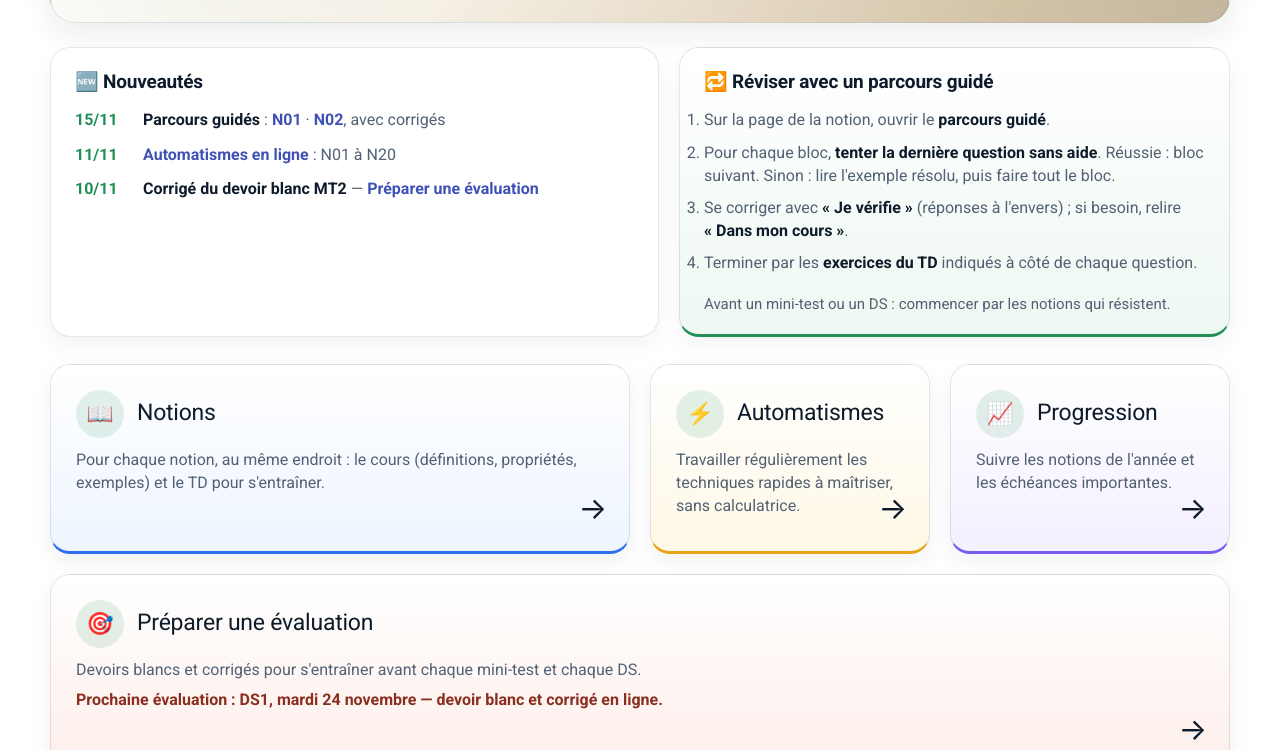
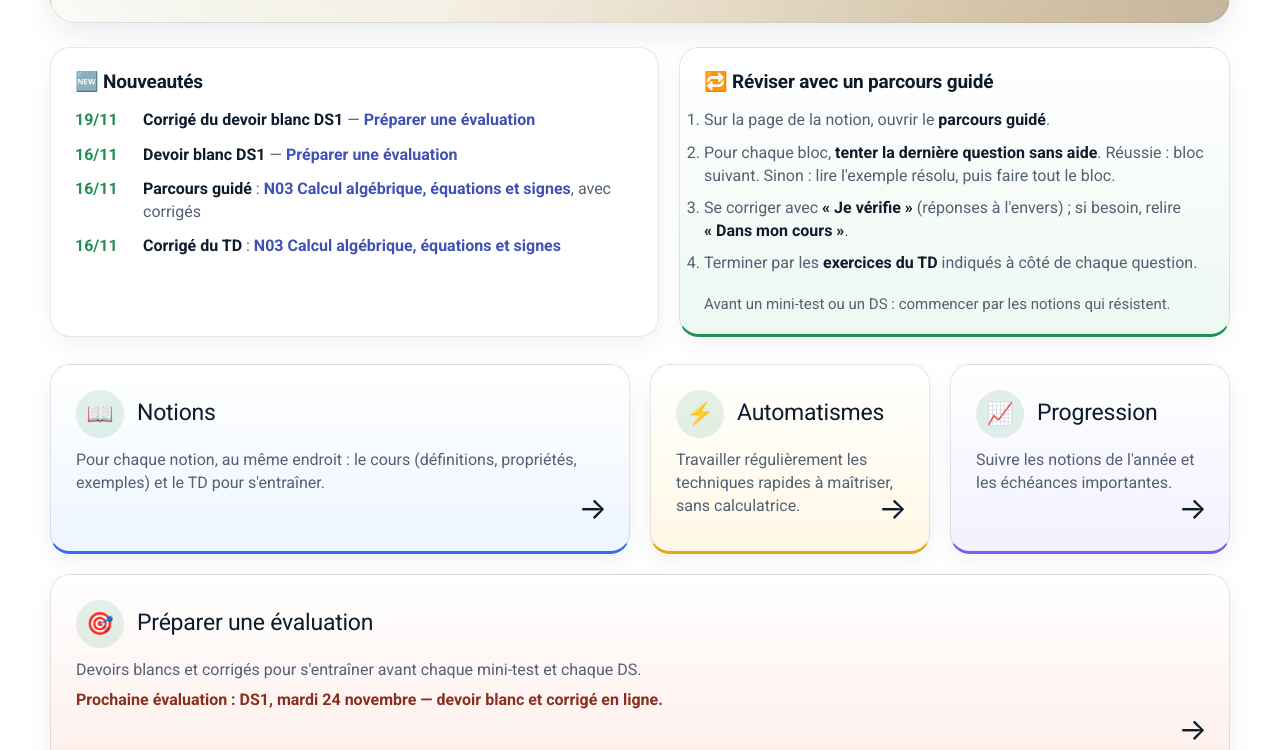
Before and after one commit to vnicolle56610/maths-1stmg, an MkDocs documentation site: the page built from docs/index.md, in a window 1280 px wide and 900 px high, scrolled down 470 px, cut to the strip 150-900 px from the top of the window. Built offline with MkDocs 1.6.1 and Material for MkDocs 9.7.7, drawn with Linux system fonts in a browser that asks for light colours.

Commit message:
Nouveautés : mise à jour de la page d'accueil
Co-Authored-By: Claude Sonnet 5.5 <noreply@anthropic.com>

```diff
--- a/docs/index.md
+++ b/docs/index.md
@@ -34,9 +34,10 @@ hide:
   <div class="maths-news-box">
     <h3>🆕 Nouveautés</h3>
     <ul class="maths-news-list">
-      <li><span class="maths-news-date">15/11</span><span><strong>Parcours guidés</strong> : <a href="notions/N01-rentree-donnees-logique/#parcours-guide">N01</a> · <a href="notions/N02-proportions-pourcentages-evolutions/#parcours-guide">N02</a>, avec corrigés</span></li>
-      <li><span class="maths-news-date">11/11</span><span><strong><a href="automatismes/">Automatismes en ligne</a></strong> : N01 à N20</span></li>
-      <li><span class="maths-news-date">10/11</span><span><strong>Corrigé du devoir blanc MT2</strong> — <a href="preparer-evaluation/">Préparer une évaluation</a></span></li>
+      <li><span class="maths-news-date">19/11</span><span><strong>Corrigé du devoir blanc DS1</strong> — <a href="preparer-evaluation/">Préparer une évaluation</a></span></li>
+      <li><span class="maths-news-date">16/11</span><span><strong>Devoir blanc DS1</strong> — <a href="preparer-evaluation/">Préparer une évaluation</a></span></li>
+      <li><span class="maths-news-date">16/11</span><span><strong>Parcours guidé</strong> : <a href="notions/N03-calcul-algebrique-equations/#parcours-guide">N03 Calcul algébrique, équations et signes</a>, avec corrigés</span></li>
+      <li><span class="maths-news-date">16/11</span><span><strong>Corrigé du TD</strong> : <a href="notions/N03-calcul-algebrique-equations/">N03 Calcul algébrique, équations et signes</a></span></li>
     </ul>
   </div>
   <div class="maths-news-box maths-news-box--revise">
```
